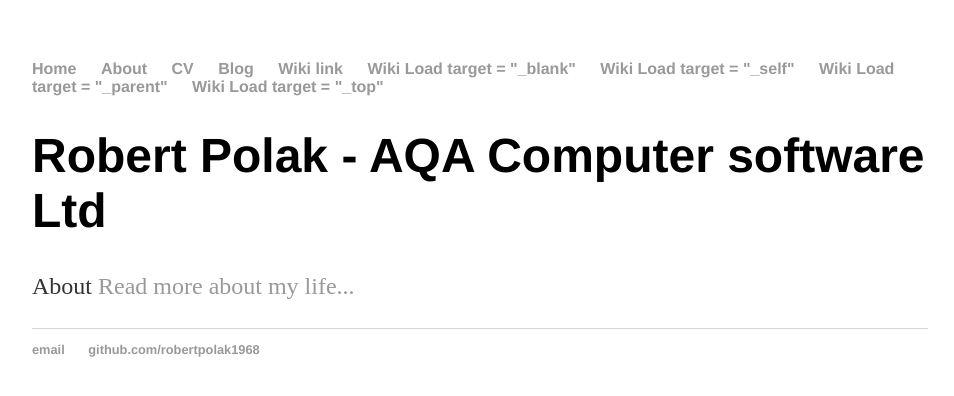
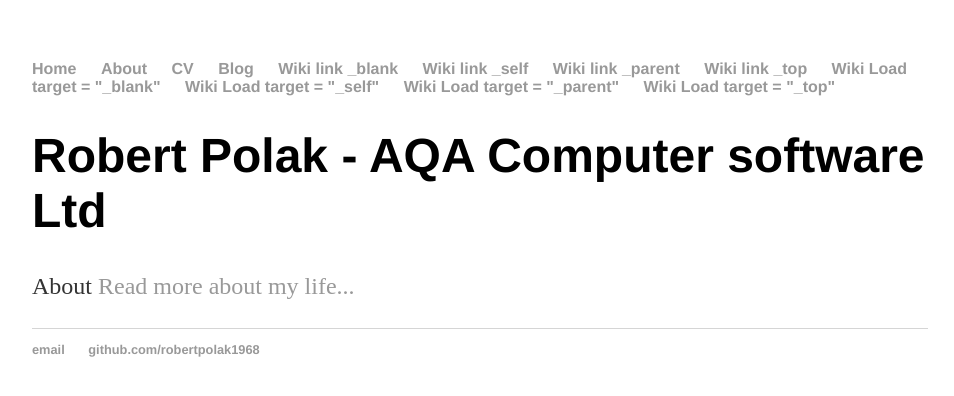
Before and after one commit to robertpolak1968/robertpolak1968.github.io, a Jekyll site: the page built from index.html, in a window 1280 px wide. Shown: the top 396 px of the page, without its empty margins (160-1114 px from the left). Built offline with Jekyll 4.4.1, drawn with Linux system fonts in a browser that asks for light colours.

Commit message:
Update default.html

```diff
--- a/_layouts/default.html
+++ b/_layouts/default.html
@@ -15,7 +15,11 @@
 	        	<li><a href="/about">About</a></li>
 			<li><a href="/cv">CV</a></li>
         		<li><a href="/blog">Blog</a></li>
-			<li><a href="https://github.com/robertpolak1968/robertpolak1968.github.io/wiki">Wiki link</a></li>
+			<li><a href="https://github.com/robertpolak1968/robertpolak1968.github.io/wiki" target = "_blank" >Wiki link _blank</a></li>
+			<li><a href="https://github.com/robertpolak1968/robertpolak1968.github.io/wiki" target = "_self" >Wiki link _self</a></li>
+			<li><a href="https://github.com/robertpolak1968/robertpolak1968.github.io/wiki" target = "_parent" >Wiki link _parent</a></li>
+			<li><a href="https://github.com/robertpolak1968/robertpolak1968.github.io/wiki" target = "_top" >Wiki link _top</a></li>
+
 			<li><a href="/wiki" target = "_blank" >Wiki Load target = "_blank"</a></li>
 			<li><a href="/wiki" target = "_self" >Wiki Load target = "_self"</a></li>
 			<li><a href="/wiki" target = "_parent" >Wiki Load target = "_parent"</a></li>
```
